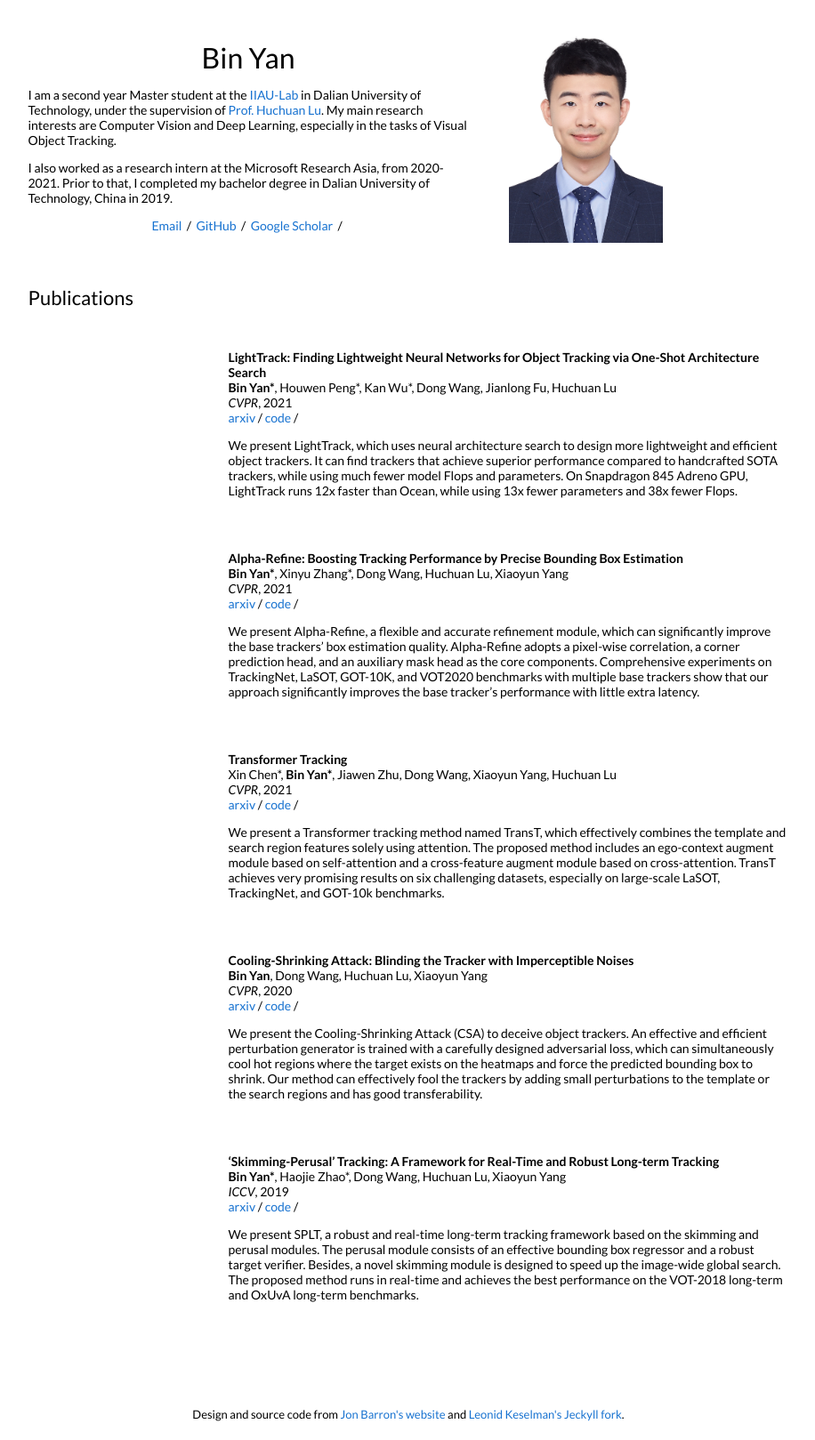
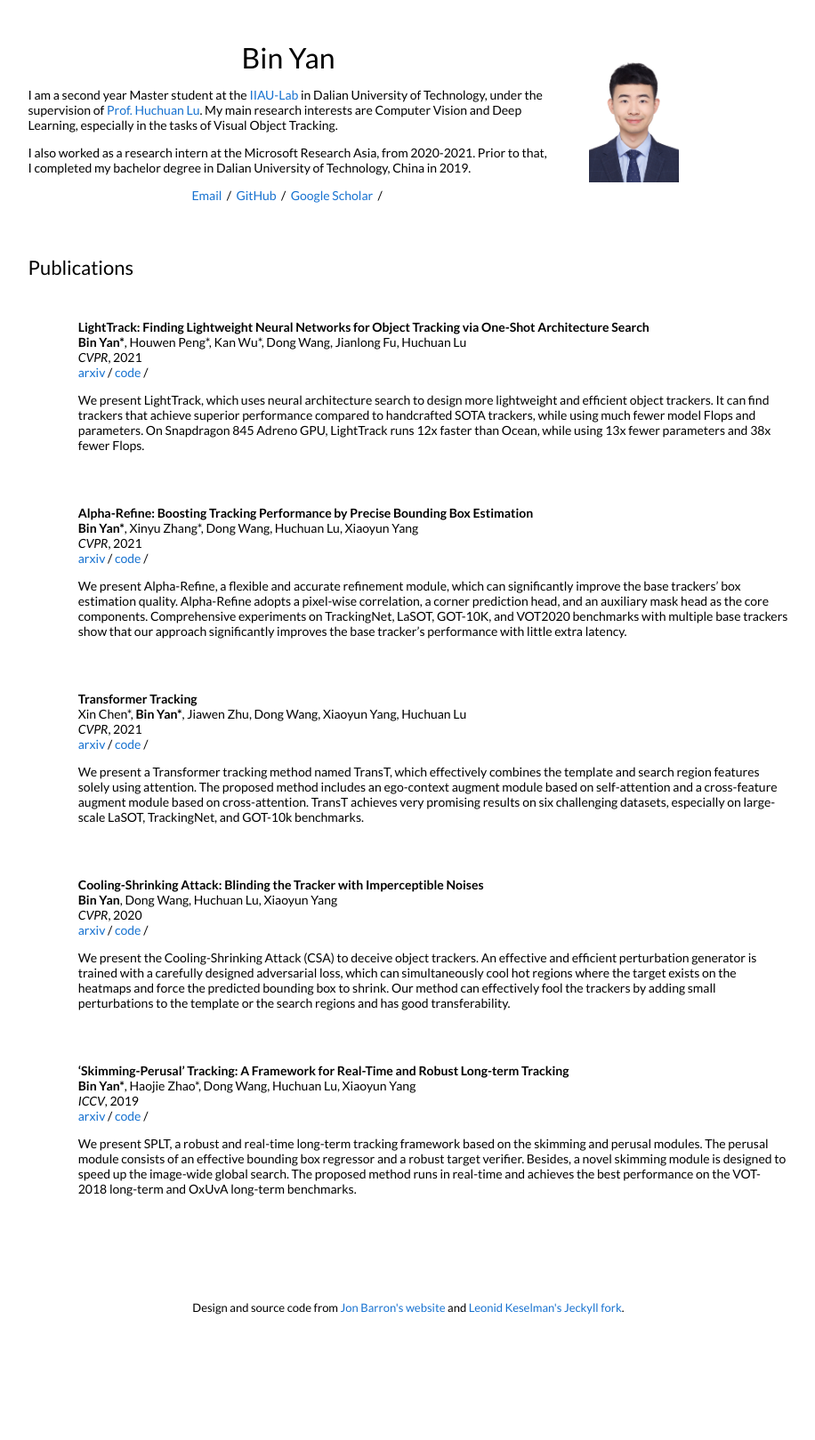
Before and after one commit to MasterBin-IIAU/masterbin-iiau.github.io, a Jekyll site: the page built from _posts/2021-04-29-lighttrack.markdown, in a window 1280 px wide. Shown: the whole page at 89% size, without its empty margins (181-1097 px from the left). Built offline with Jekyll 4.4.1, drawn with Linux system fonts in a browser that asks for light colours; after the commit the page ends 1499 px from its top, so only the background shows below that.

Commit message:
tune size

```diff
--- a/_layouts/default.html
+++ b/_layouts/default.html
@@ -23,7 +23,7 @@
       <td style="padding:0px">
         <table style="width:100%;border:0px;border-spacing:0px;border-collapse:separate;margin-right:auto;margin-left:auto;">
           <tr style="padding:0px">
-            <td style="padding:2.5%;width:60%;vertical-align:middle">
+            <td style="padding:2.5%;width:70%;vertical-align:middle">
               <h1>
                 Bin Yan
               </h1>
@@ -40,7 +40,7 @@
               </p>
             </td>
             <td style="padding:2.5%;width:40%;max-width:40%">
-              <img style="width:55%;max-width:55%" alt="profile photo" src="images/my_photo.JPG">
+              <img style="width:45%;max-width:45%" alt="profile photo" src="images/my_photo.JPG">
             </td>
           </tr>
         </table>
@@ -58,7 +58,7 @@
           {% for cat in post.categories %}
           {% if cat == 'research' %}
           <tr>
-            <td style="padding:2.5%;width:25%;vertical-align:middle;min-width:120px">
+            <td style="padding:2.5%;width:5%;vertical-align:middle;min-width:10px">
               <img src="/tn{{post.image}}" alt="project image" style="width:auto; height:auto; max-width:100%;" />
             </td>
             <td style="padding:2.5%;width:75%;vertical-align:middle">
```
